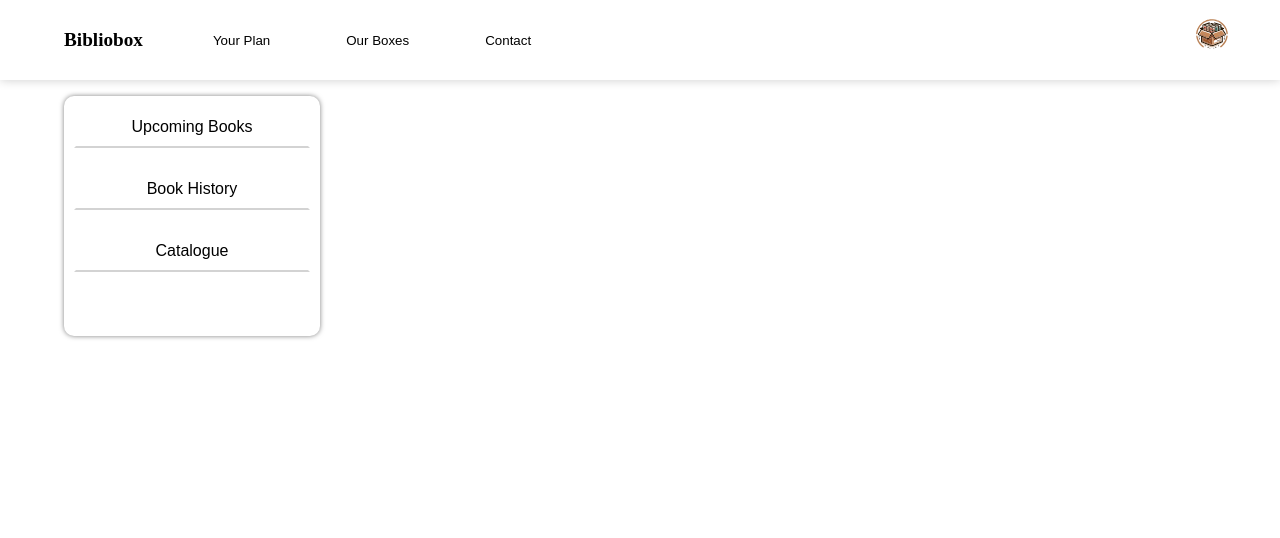
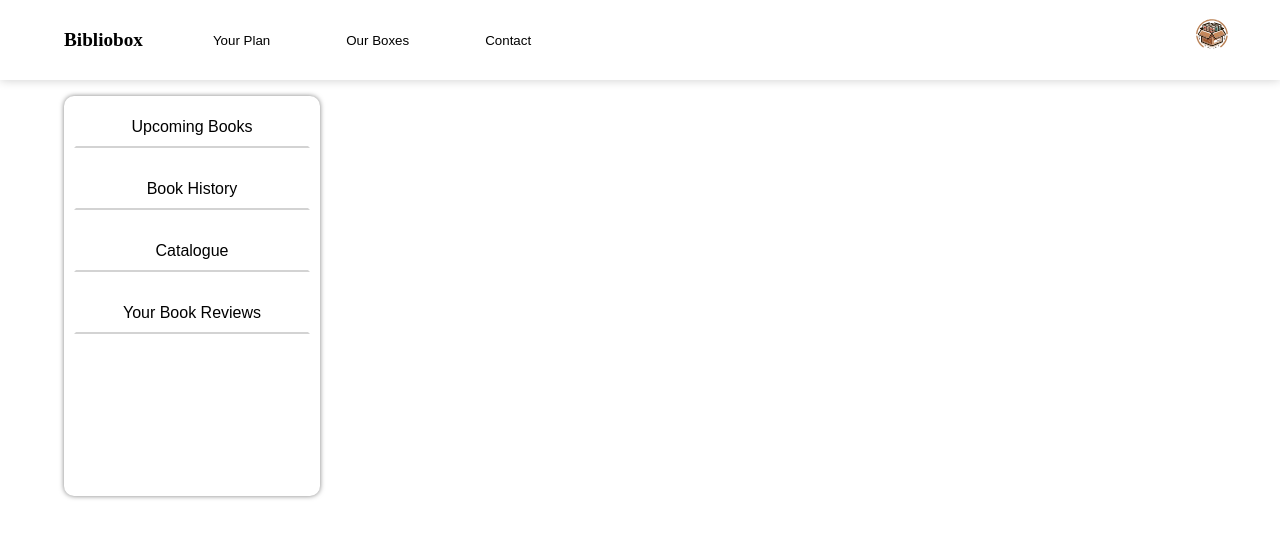
Before and after one commit to WillHeather18/my-first-react-app, a React (Create React App) app: page /dashboard in a window 1280 px wide. Shown: the top 538 px of the page. Built offline with nearby package versions, Linux system fonts and the light colour scheme; sample sign-in values are in the browser's storage; a web font is replaced by a local one.

Commit message:
added jwt functionality

```diff
--- a/src/pages/App.js
+++ b/src/pages/App.js
@@ -23,9 +23,8 @@ function App() {
             <Route path="/ourboxes" element={<MainContainer><Ourboxes /></MainContainer>} />
             <Route path="/login" element={<MainContainer><Login /></MainContainer>} />
             <Route path="/signup" element={<MainContainer><Signup /></MainContainer>} />
-            <Route path="/profilet" element={<MainContainer><Profile /></MainContainer>} />
             <Route path="/profile" element={<MainContainer><ProtectedRoute component={Profile} redirectTo='/profile' /></MainContainer>} />
-            <Route path="/dashboard" element={<MainContainer><ProtectedRoute component={Dashboard} /></MainContainer>} />
+            <Route path="/dashboard" element={<MainContainer><ProtectedRoute component={Dashboard} redirectTo='/profile' /></MainContainer>} />
           </Routes>
         </div>
       </Router>
--- a/src/pages/Dashboard.js
+++ b/src/pages/Dashboard.js
@@ -59,6 +59,7 @@ function Dashboard() {
                 <button className="menu-button" onClick={() => setSelectedTab('Upcoming Books')}>Upcoming Books</button>
                 <button className="menu-button" onClick={() => setSelectedTab('Book History')}>Book History</button>
                 <button className="menu-button" onClick={() => setSelectedTab('Catalogue')}>Catalogue</button>
+                <button className="menu-button" onClick={() => setSelectedTab('Your Book Reviews')}>Your Book Reviews</button>
             </div>
             <div className="dashboard-books">
                 {selectedTab === 'Upcoming Books' && books.map((book, index) => (
--- a/src/pages/Login.js
+++ b/src/pages/Login.js
@@ -80,7 +80,8 @@ const Login = () => {
     return fetch(url , {
       method: 'GET',
       headers: {
-        'Content-Type': 'application/json'
+        'Content-Type': 'application/json',
+        'authorization': 'Bearer ' + localStorage.getItem('token')
       },
     })
     .then(response => {
--- a/src/pages/ProtectedRoute.js
+++ b/src/pages/ProtectedRoute.js
@@ -3,7 +3,8 @@ import { Navigate } from 'react-router-dom';
 import { AuthContext } from '../context/Authcontext';
 
 const ProtectedRoute = ({ component: Component }) => {
-  const { isAuthenticated } = React.useContext(AuthContext);
+  const { isAuthenticated, setIsAuthenticated } = React.useContext(AuthContext);
+  setIsAuthenticated(!!localStorage.getItem('token'));
 
   return isAuthenticated ? <Component/> : <Navigate to="/login"/>
 }
--- a/src/styles/Dashboard.css
+++ b/src/styles/Dashboard.css
@@ -13,7 +13,7 @@
     display: flex;
     flex-direction: column;
     width: 20%;
-    height: 30vh;
+    height: 50vh;
     margin-left: 5vw;
     border-radius: 10px;
     box-shadow: 0 0 5px rgba(0,0,0,0.5);
```
